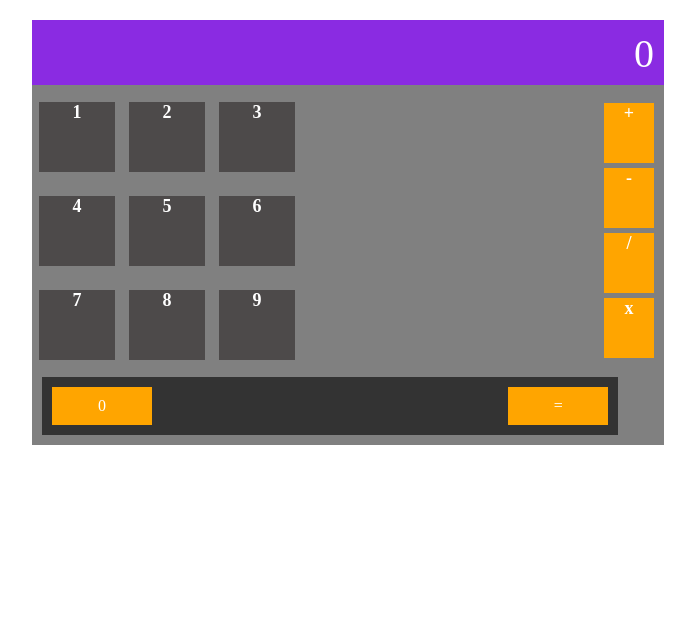
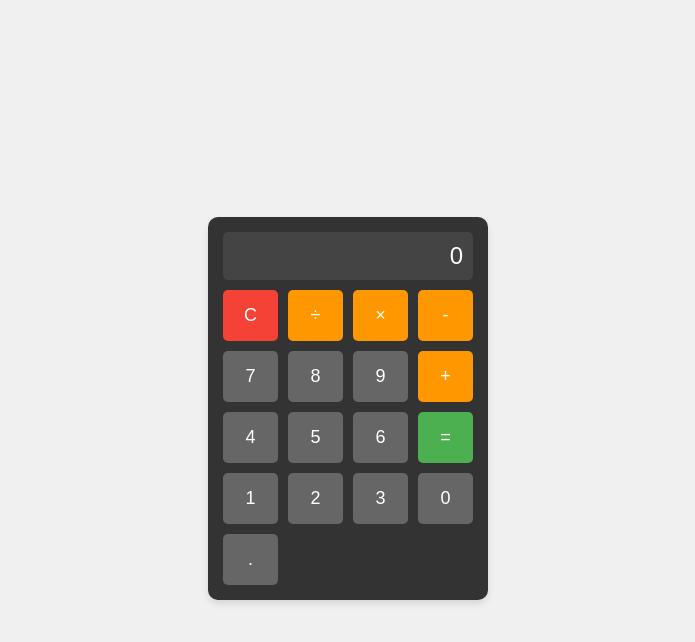
Before and after one commit to zometh/calculatrice, a plain HTML site: page index.html in a window 1280 px wide. Shown: the whole page, without its empty margins (292-987 px from the left). Drawn offline with Linux system fonts and the light colour scheme.

Commit message:
work done

```diff
--- a/index.html
+++ b/index.html
@@ -2,49 +2,98 @@
 <html lang="en">
 <head>
     <meta charset="UTF-8">
-    <meta name="viewport" content="width=device-width, initial-scale=1.0">
-    <title>Document</title>
-    <link rel="stylesheet" href="style.css">
+    <title>Simple Calculator</title>
+    <style>
+        body {
+            display: flex;
+            justify-content: center;
+            align-items: center;
+            height: 100vh;
+            font-family: Arial, sans-serif;
+            background-color: #f0f0f0;
+        }
+        .calculator {
+            background-color: #333;
+            border-radius: 10px;
+            width: 250px;
+            padding: 15px;
+            box-shadow: 0 4px 6px rgba(0,0,0,0.1);
+        }
+        .display {
+            background-color: #444;
+            color: white;
+            text-align: right;
+            padding: 10px;
+            margin-bottom: 10px;
+            border-radius: 5px;
+            font-size: 24px;
+            overflow: hidden;
+        }
+        .buttons {
+            display: grid;
+            grid-template-columns: repeat(4, 1fr);
+            gap: 10px;
+        }
+        button {
+            background-color: #666;
+            color: white;
+            border: none;
+            padding: 15px;
+            font-size: 18px;
+            border-radius: 5px;
+            cursor: pointer;
+            transition: background-color 0.2s;
+        }
+        button:hover {
+            background-color: #777;
+        }
+        .operator {
+            background-color: #ff9800;
+        }
+        .operator:hover {
+            background-color: #ffa726;
+        }
+        .equal {
+            background-color: #4CAF50;
+        }
+        .equal:hover {
+            background-color: #45a049;
+        }
+        .clear {
+            background-color: #f44336;
+        }
+        .clear:hover {
+            background-color: #d32f2f;
+        }
+    </style>
 </head>
 <body>
-    <main>
+    <div class="calculator">
+        <div class="display" id="result">0</div>
+        <div class="buttons">
+            <button id="clear" class="clear">C</button>
+            <button class="operator" id="operator">÷</button>
+            <button class="operator" id="operator">×</button>
+            <button class="operator" id="operator">-</button>
 
-            <div class="main">
-                <div id="header">
-                    0
-                </div>
-                <div class="body">
-                    <div class="numbers">
-                        <div class="line">
-                            <div id="item">1</div>
-                            <div id="item">2</div>
-                            <div id="item">3</div>
-                        </div>
-                        <div class="line">
-                            <div id="item">4</div>
-                            <div id="item">5</div>
-                            <div id="item">6</div>
-                        </div>
-                        <div class="line">
-                            <div id="item">7</div>
-                            <div id="item">8</div>
-                            <div id="item">9</div>
-                        </div>
-                    </div>
-                    <div class="operations">
-                        <div class="op">+</div>
-                        <div class="op">-</div>
-                        <div class="op">/</div>
-                        <div class="op">x</div>
-                    </div>
-                </div>
-                <div class="footer">
-                    <div id="zero">0</div>
-                    <div id="equal">=</div>
-                </div>
-            </div>
+            <button id="value">7</button>
+            <button id="value">8</button>
+            <button id="value">9</button>
+            <button class="operator" id="operator">+</button>
 
-    </main>
+            <button id="value">4</button>
+            <button id="value">5</button>
+            <button id="value">6</button>
+            <button class="equal" id="equal">=</button>
+
+            <button id="value">1</button>
+            <button id="value">2</button>
+            <button id="value">3</button>
+            <button id="value">0</button>
+
+            <button id="value">.</button>
+        </div>
+    </div>
     <script src="script.js"></script>
 </body>
 </html>
--- a/script.js
+++ b/script.js
@@ -1,18 +1,55 @@
+var display =  document.getElementById('result');
 
-var result = document.getElementById('header');
-var res = 0;
-document.getElementById("equal")
-    .addEventListener("click", () => {
-        result.innerText = res;
-    })
+var result = "";
 
-function updateResultValue(newValue){
-    const currentValue = result.textContent;
-    result.innerText = currentValue + " " + newValue;
-    res += parseInt(newValue);
+document.getElementById('equal').addEventListener(
+    "click", () => {
+
+        display.innerHTML = eval(result);
+        //clear();
+
+
+    }
+);
+document.getElementById('clear').addEventListener(
+    "click", () => {
+        display.textContent = 0;
+        result = "";
+    }
+);
+function clear(){
+    document.getElementById('result').textContent = 0;
+
+    result = "";
 }
-const items = document.querySelectorAll("#item");
-items.forEach(item => item.addEventListener("click", function (){
-    let value = item.textContent;
-    updateResultValue(value);
-}))
+const values = document.querySelectorAll('#value');
+const operators = document.querySelectorAll('#operator');
+operators.forEach(operator => operator.addEventListener(
+    'click', () =>{
+        let op = getOperator(operator.textContent);
+        display.textContent += op;
+        result =  display.textContent;
+
+    }
+));
+values.forEach(value => value.addEventListener('click', function (){
+    if(display.textContent == "0"){
+        display.textContent = '';
+    }
+    display.textContent = display.textContent + value.textContent;
+    result =  display.textContent;
+}));
+function getOperator(operator){
+    switch (operator) {
+        case "+":
+            return "+";
+        case "-":
+            return "-";
+        case "÷":
+            return '/';
+
+
+        default:
+            return "*";
+    }
+}
--- a/style.css
+++ /dev/null
@@ -1,95 +0,0 @@
-.main{
-    width: 50%;
-    margin: 20px auto;
-    display: flex;
-    flex-direction: column;
-    background-color: grey;
-    overflow: hidden;
-}
-.body{
-
-    display: flex;
-    flex-direction: row;
-    justify-content: space-between;
-}
-.line{
-    width: 270px;
-
-    margin-top: 10px;
-    display: flex;
-    justify-content: space-between
-    ;
-    align-items: center;
-
-}
-.line > div{
-    width: 50%;
-    height: 70px;
-    background-color: rgb(77, 74, 74);
-    color: white;
-    text-align: center;
-    align-items: center;
-    font-weight: bold;
-    font-size: 18px;
-    margin: 7px;
-
-}
-#header{
-    background-color: blueviolet;
-    height: 45px;
-    text-align: right;
-    padding: 10px 10px;
-    font-size: 40px;
-    color: white;
-    overflow: hidden;
-}
-#item:hover{
-    cursor: default;
-}
-#header:hover{
-    cursor: default;
-}
-.footer {
-
-    display: flex;  /* Utilisation de flexbox pour aligner les enfants horizontalement */
-    justify-content: space-between;  /* Espace entre les éléments enfants */
-    width: 88%;  /* Le footer prend toute la largeur de son conteneur parent */
-    margin: 10px 10px;  /* Espacement vertical autour du footer */
-    padding: 10px;  /* Ajout d'un peu de padding pour l'esthétique */
-    background-color: #333;  /* Couleur de fond pour mieux voir le footer */
-}
-
-#zero, #equal {
-    display: inline-block;  /* Changer de inline à inline-block pour permettre de définir des largeurs */
-    background-color: orange;
-    color: white;
-    padding: 10px;
-    text-align: center;
-}
-.operations{
-    margin: 18px 10px 9px 5px;
-    display: flex;
-    flex-direction: column;
-    justify-content: space-between;
-}
-.operations > div{
-    width: 50px;
-    height: 60px;
-    background-color: orange;
-    text-align: center;
-    color: white;
-    font-weight: bold;
-    font-size: 18px;
-}
-#equal {
-    width: 80px;  /* Largeur spécifique pour le bouton "=" */
-}
-#equal:hover{
-    cursor: default;
-}
-#zero:hover{
-    cursor: default;
-}
-#zero {
-    width: 80px;  /* Largeur spécifique pour le bouton "0" */
-}
```
